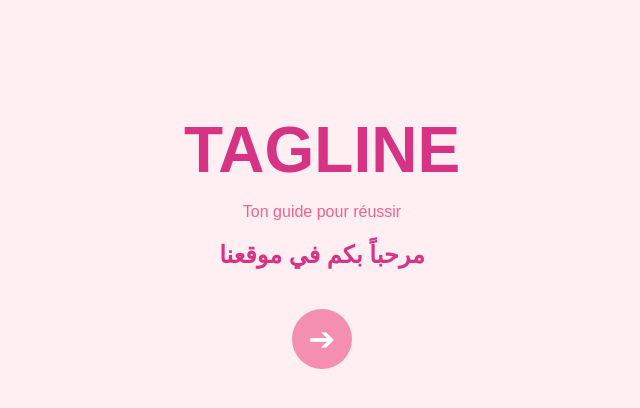
After one commit to benchouihachaima-byte/Tagline-, a Flask app: template templates/index.html in a window 1280 px wide. The commit adds this page. Shown: the top 408 px of the page, without its empty margins (318-958 px from the left). Run offline with Flask 3, Linux system fonts and the light colour scheme; the template is opened without the code that fills it, so the values that code supplies are empty.

Commit message:
Add files via upload

```diff
--- a/app.py
+++ b/app.py
@@ -1,13 +1,39 @@
 from flask import Flask, render_template
+
 app = Flask(__name__)
 
+# قاعدة البيانات المحدثة
+DATA = {
+    "أولى ثانوي": {"جذع مشترك": {"رياضيات": {"الدوال": "500 دج"}, "فيزياء": {"المادة": "400 دج"}}},
+    "ثانية ثانوي": {
+        "رياضيات": {"رياضيات": {"المتتاليات": "600 دج"}, "فيزياء": {"الميكانيك": "500 دج"}},
+        "علوم تجريبية": {"رياضيات": {"المتتاليات": "600 دج"}, "علوم": {"التركيب الضوئي": "500 دج"}}
+    },
+    "ثالثة ثانوي": {
+        "رياضيات": {"رياضيات": {"الدوال الأسية": "800 دج"}},
+        "علوم تجريبية": {"علوم": {"المناعة": "700 دج"}}
+    }
+}
+
 @app.route('/')
-def home(): return render_template('home.html')
+def home():
+    return render_template('index.html')
+
 @app.route('/levels')
-def levels(): return render_template('levels.html')
-@app.route('/subjects')
-def subjects(): return render_template('subjects.html')
-@app.route('/chapters')
-def chapters(): return render_template('chapters.html')
+def levels():
+    return render_template('levels.html', levels=list(DATA.keys()))
 
-if __name__ == '__main__': app.run()
+@app.route('/streams/<level>')
+def streams(level):
+    return render_template('streams.html', level=level, streams=list(DATA[level].keys()))
+
+@app.route('/subjects/<level>/<stream>')
+def subjects(level, stream):
+    return render_template('subjects.html', level=level, stream=stream, subjects=list(DATA[level][stream].keys()))
+
+@app.route('/chapters/<level>/<stream>/<subject>')
+def chapters(level, stream, subject):
+    return render_template('chapters.html', subject=subject, chapters=DATA[level][stream][subject])
+
+if __name__ == '__main__':
+    app.run(debug=True)
--- a/static/style.css
+++ b/static/style.css
@@ -1,52 +1,7 @@
-body {
-    background: linear-gradient(135deg, #fdf5f6 0%, #ffffff 100%);
-    font-family: 'Segoe UI', Tahoma, sans-serif;
-    text-align: center;
-    color: #4a4a4a;
-    min-height: 100vh;
-    display: flex;
-    flex-direction: column;
-    align-items: center;
-    padding: 20px;
-    background-image: url('flower.png');
-    background-size: 100px; /* حجم الزهور */
-
-   }
-
-.arrow-circle {
-    display: inline-block;
-    width: 60px;
-    height: 60px;
-    border: 2px solid #f4b4c4;
-    border-radius: 50%;
-    line-height: 60px;
-    font-size: 30px;
-    color: #f4b4c4;
-    text-decoration: none;
-    margin-top: 20px;
-}
-/* تنسيق المستطيلات */
-.container {
-    background: #ffffff;
-    border: 2px solid #f4b4c4;
-    border-radius: 30px;
-    padding: 30px;
-    margin: 20px auto;
-    box-shadow: 0 4px 15px rgba(244, 180, 196, 0.2);
-}
-
-/* تنسيق المربعات الداخلية */
-.item-box {
-    background-color: #fff6f8;
-    border: 1px dashed #f4b4c4;
-    padding: 15px;
-    margin: 10px 0;
-    border-radius: 15px;
-    cursor: pointer;
-    transition: 0.3s;
-}
-
-.item-box:hover {
-    background-color: #f4b4c4;
-    color: white;
-}
+body { background-color: #ffeef2; font-family: Arial, sans-serif; text-align: center; margin: 0; padding-top: 50px; direction: rtl; }
+.container { max-width: 800px; margin: 0 auto; padding: 20px; }
+.box { background: white; padding: 20px; margin: 15px auto; width: 250px; border: 2px solid #f48fb1; border-radius: 20px; display: block; text-decoration: none; color: #d63384; transition: 0.3s; }
+.box:hover { background: #fce4ec; transform: scale(1.05); }
+.arrow-btn { display: inline-block; width: 60px; height: 60px; background-color: #f48fb1; color: white; border-radius: 50%; text-decoration: none; line-height: 60px; font-size: 2rem; margin-top: 20px; }
+.btn { display: inline-block; padding: 8px 15px; margin: 5px; background-color: #f48fb1; color: white; text-decoration: none; border-radius: 10px; font-weight: bold; }
+.btn:hover { background-color: #d63384; }
--- /dev/null
+++ b/templates/index.html
@@ -0,0 +1,12 @@
+<!DOCTYPE html>
+<html lang="ar" dir="rtl">
+<head><link rel="stylesheet" href="{{ url_for('static', filename='style.css') }}"></head>
+<body>
+    <div class="container">
+        <h1 style="font-size: 4rem; color: #d63384; margin-bottom: 5px;">TAGLINE</h1>
+        <p style="font-size: 1rem; color: #f06292; margin-bottom: 20px;">Ton guide pour réussir</p>
+        <h2 style="color: #d63384;">مرحباً بكم في موقعنا</h2>
+        <a href="/levels" class="arrow-btn">➔</a>
+    </div>
+</body>
+</html>
--- /dev/null
+++ b/templates/streams.html
@@ -0,0 +1,6 @@
+<!DOCTYPE html>
+<html lang="ar" dir="rtl">
+<head><link rel="stylesheet" href="{{ url_for('static', filename='style.css') }}"></head>
+<body><div class="container"><h1>اختر الشعبة</h1>
+    {% for stream in streams %}<a href="/subjects/{{ level }}/{{ stream }}" class="box">{{ stream }}</a>{% endfor %}
+</div></body></html>
```
Also changed, not shown: templates/chapters.html (+13 -6 lines), templates/levels.html (+6 -6 lines), templates/subjects.html (+6 -6 lines).
